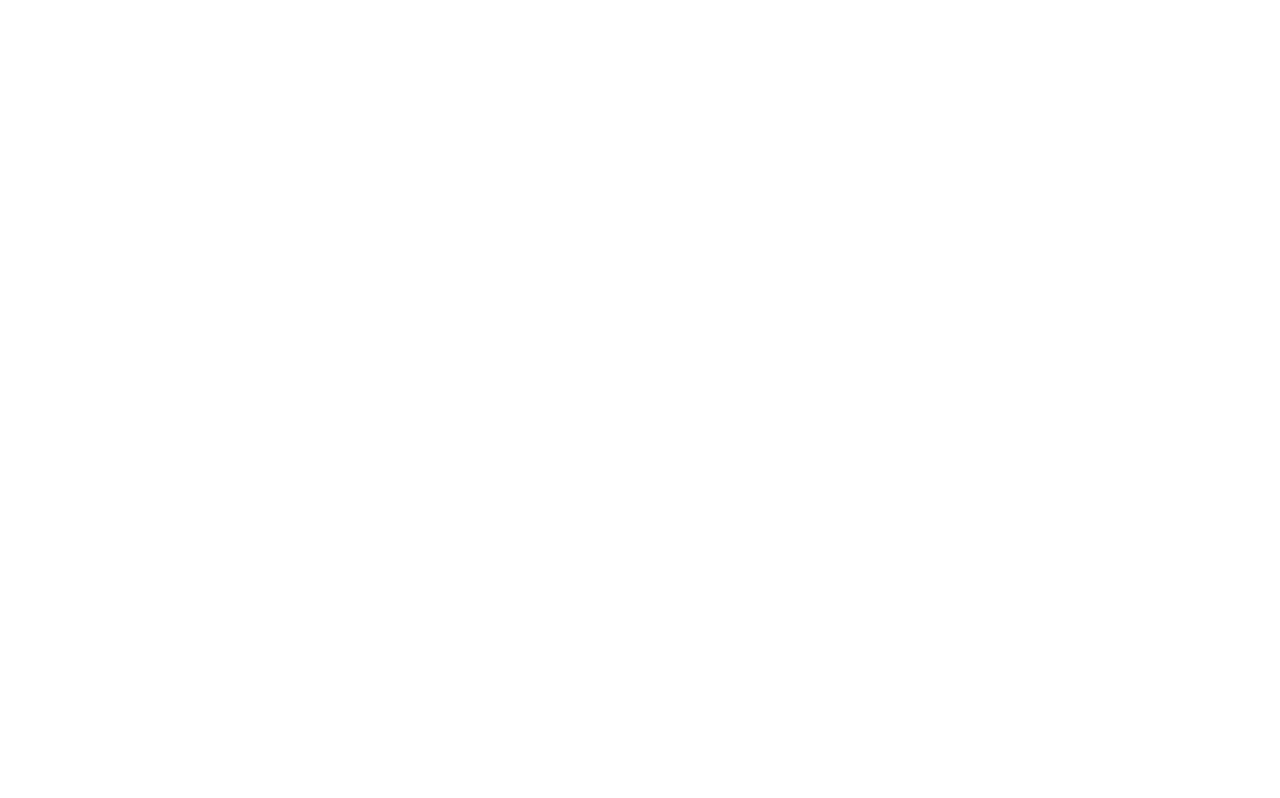
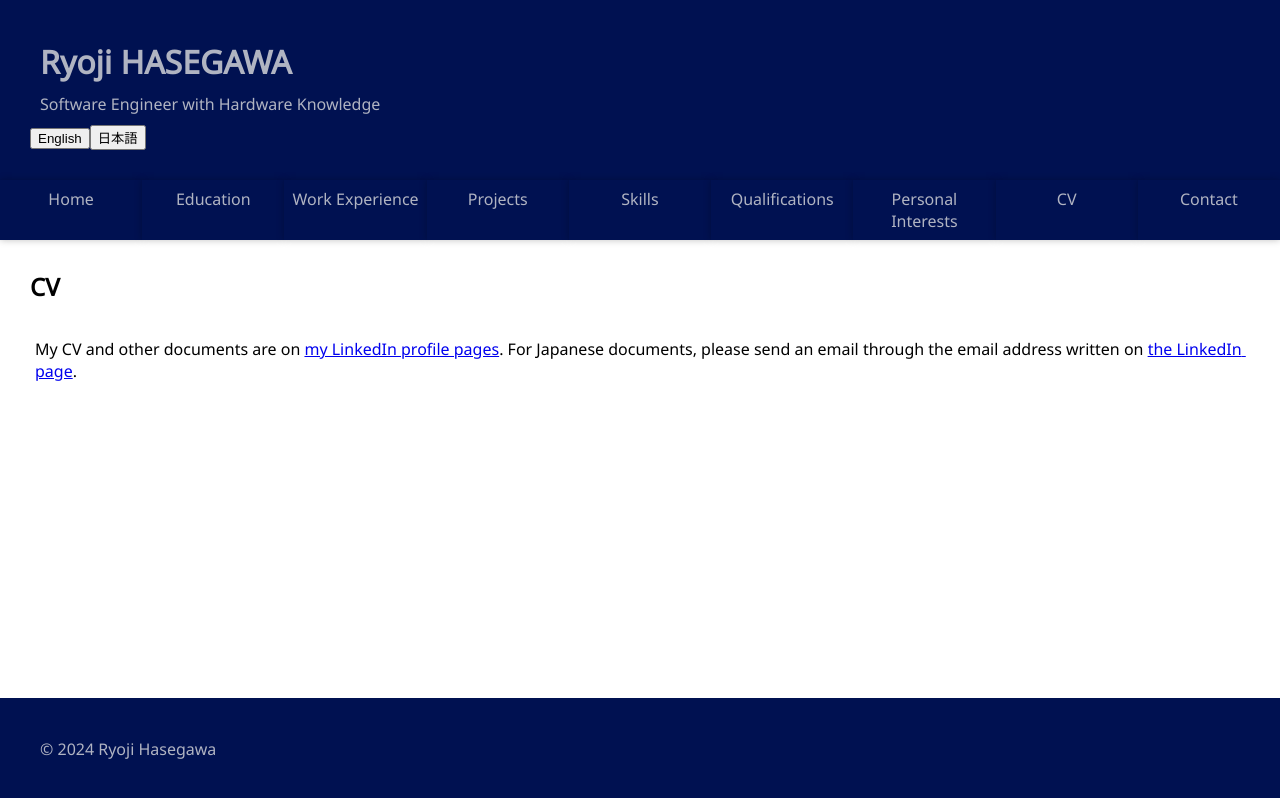
Before and after one commit to ryohassay/ryohassay.github.io, a React (Create React App) app: page /en/resume in a window 1280 px wide. Before the commit this address had no page. Built offline with nearby package versions, Linux system fonts and the light colour scheme.

Commit message:
Work on the resume page

```diff
--- a/src/App.tsx
+++ b/src/App.tsx
@@ -14,20 +14,6 @@ import './App.css';
 
 function App() {
     return (
-        // <BrowserRouter>
-        //     <Routes>
-        //         <Route path='/' element={<TopPage pagesJson={pagesJson} />} />
-        //         <Route path='education' element={<EducationPage pagesJson={pagesJson} />} />
-        //         <Route path='work' element={<WorkPage pagesJson={pagesJson} />} />
-        //         <Route path='project' element={<ProjectPage pagesJson={pagesJson} />} />
-        //         <Route path='skill' element={<SkillPage pagesJson={pagesJson} codingSkillsJson={codingSkillsJson}/>} />
-        //         <Route path='qualification' element={<QualificationPage pagesJson={pagesJson} />} />
-        //         <Route path='personal' element={<PersonalPage pagesJson={pagesJson} />} />
-        //         <Route path='resume' element={<ResumePage pagesJson={pagesJson} />} />
-        //         <Route path='contact' element={<ContactPage pagesJson={pagesJson} />} />
-        //     </Routes>
-        // </BrowserRouter>
-
         <BrowserRouter>
             <Routes>
                 <Route path='/' element={<TopPage pagesJson={pagesJson} />} />
@@ -38,6 +24,8 @@ function App() {
                 <Route path='/:lang/skill' element={<SkillPage pagesJson={pagesJson} codingSkillsJson={codingSkillsJson}/>} />
                 <Route path='/:lang/qualification' element={<QualificationPage pagesJson={pagesJson} />} />
                 <Route path='/:lang/personal' element={<PersonalPage pagesJson={pagesJson} />} />
+                <Route path='/:lang/resume' element={<ResumePage pagesJson={pagesJson} />} />
+                <Route path='/:lang/contact' element={<ContactPage pagesJson={pagesJson} />} />
             </Routes>
         </BrowserRouter>
     )
--- a/src/i18n/en.json
+++ b/src/i18n/en.json
@@ -135,5 +135,10 @@
                 "detail": "Although I'm poor, I like travelling especially abroad. So far, I've been to New Zealand, Singapore (twice), China (twice), Taiwan, the US, Hong Kong (six times), Malaysia, and Macau (twice)."
             }
         ]
+    },
+
+    "resumePage": {
+        "title": "CV",
+        "text": "My CV and other documents are on <l>my LinkedIn profile pages</l>. For Japanese documents, please send an email through the email address written on <l>the LinkedIn page</l>."
     }
 }
--- a/src/i18n/ja.json
+++ b/src/i18n/ja.json
@@ -135,5 +135,10 @@
                 "detail": "貧乏ながら、特に海外旅行が好きです。これまでにニュージーランド、シンガポール（2回）、中国（2回）、台湾、アメリカ、香港（6回）、マレーシア、マカオ（2回）に行っています。"
             }
         ]
+    },
+
+    "resumePage": {
+        "title": "履歴書",
+        "text": "英文履歴書やその他の書類は私の<l>LinkedInプロファイルページ</l>にあります。日本語の履歴書等については<l>LinkedIn</l>に記載のメールアドレスからご連絡下さい。"
     }
 }
--- a/src/pages/ResumePage.tsx
+++ b/src/pages/ResumePage.tsx
@@ -4,7 +4,7 @@ import PageTitle from "../components/PageTitle";
 import Footer from "../components/Footer";
 import { PageIndexType } from "../types";
 
-import { useTranslation } from 'react-i18next';
+import { useTranslation, Trans } from 'react-i18next';
 
 const title: string = "CV";
 const linkedinUrl: string = "https://www.linkedin.com/in/ryoji-hasegawa/";
@@ -16,10 +16,13 @@ const ResumePage = ({ pagesJson }: PageIndexType) => {
         <div className="page-container">
             <Header path="/resume" />
             <PageIndex pagesJson={pagesJson} />
-            <PageTitle pageTitle={title}/>
+            <PageTitle pageTitle={t("resumePage.title")}/>
             <div className="main">
                 <div className="resume">
-                    My CV and other documents are on <a className="inline-link" target="_blank" rel="noreferrer" href={linkedinUrl}>my LinkedIn profile pages</a>. For Japanese documents, please send an email through the email address written on <a className="inline-link" target="_blank" rel="noreferrer" href={linkedinUrl}>the LinkedIn page</a>.
+                <Trans
+                    i18nKey="resumePage.text"
+                    components={{ l: <a className="inline-link" target="_blank" rel="noreferrer" href={linkedinUrl}>my LinkedIn profile pages</a> }}
+                />
                 </div>
 
             </div>
```
